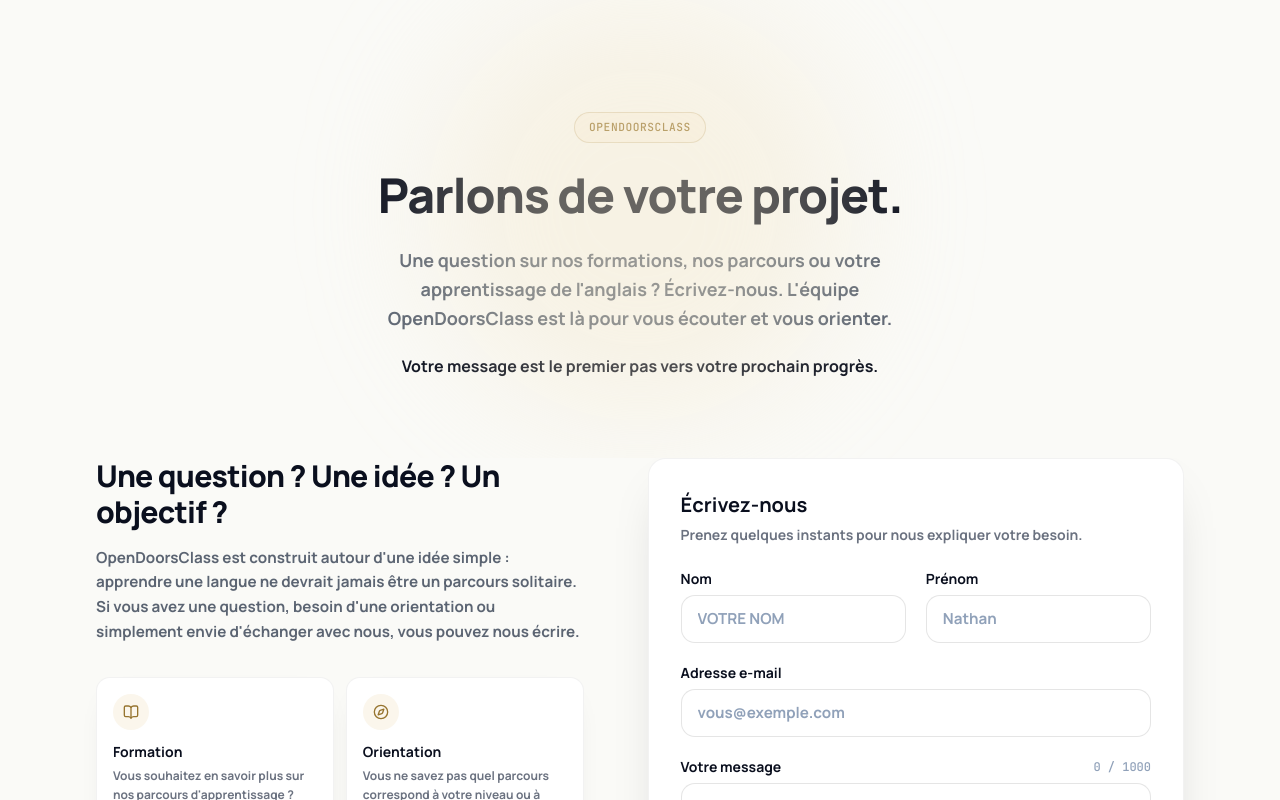
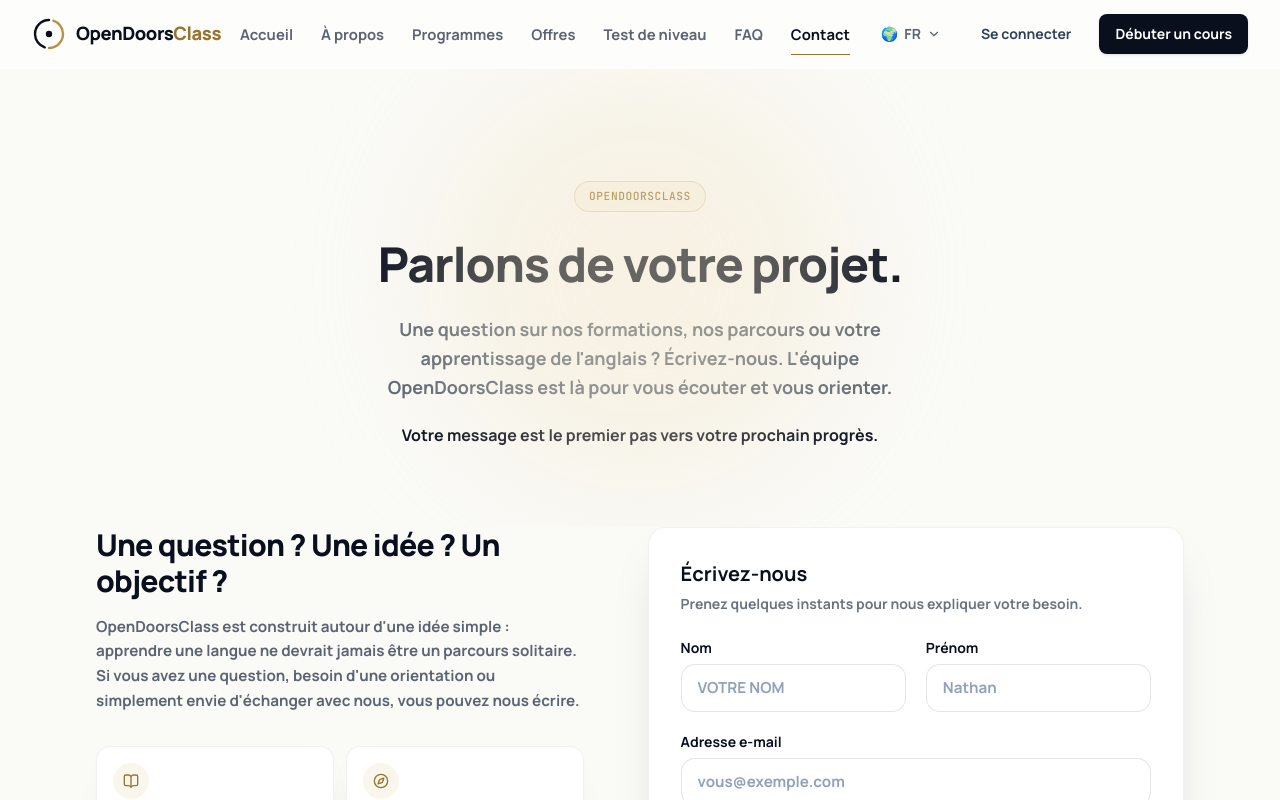
Before and after one commit to NathanLeFuturMillionaire/OpenDoorsClass, a Next.js app: page /contact in a window 1280 px wide. Shown: the top 800 px of the page. Built offline with nearby package versions, Linux system fonts and the light colour scheme.

Commit message:
Contact page added

```diff
--- a/src/app/contact/page.tsx
+++ b/src/app/contact/page.tsx
@@ -1,6 +1,7 @@
 import type { Metadata } from "next";
 import { ContactHero } from "@/components/contact/contact-hero";
 import { ContactInfoColumn } from "@/components/contact/contact-info-column";
+import { Header } from "@/components/layout/header";
 import { ContactForm } from "@/components/contact/contact-form";
 import {
   RelatedLinksSection,
@@ -16,6 +17,7 @@
 export default function ContactPage() {
   return (
     <>
+      <Header />
       <ContactHero />
 
       <section className="bg-paper pb-16 sm:pb-24">
```
